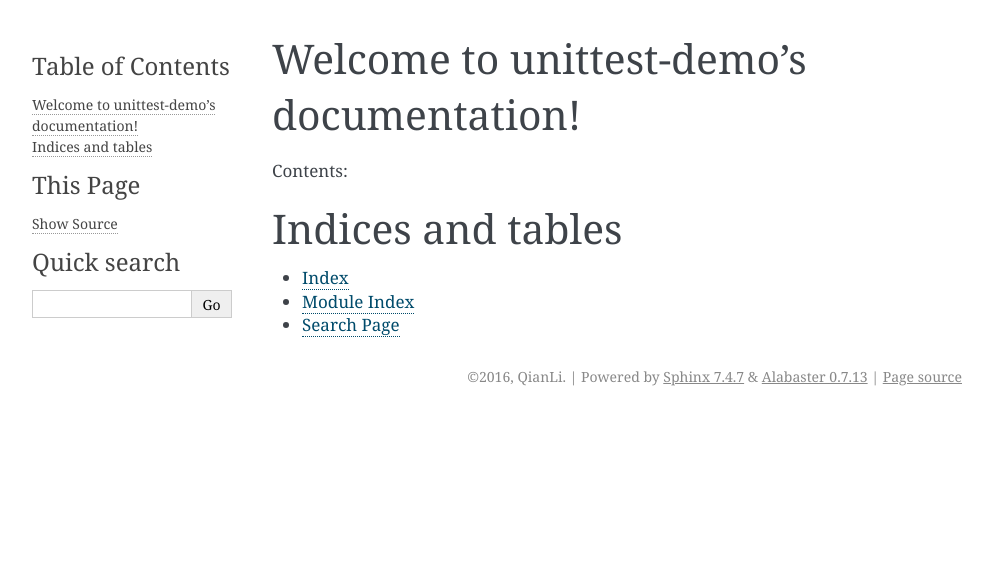
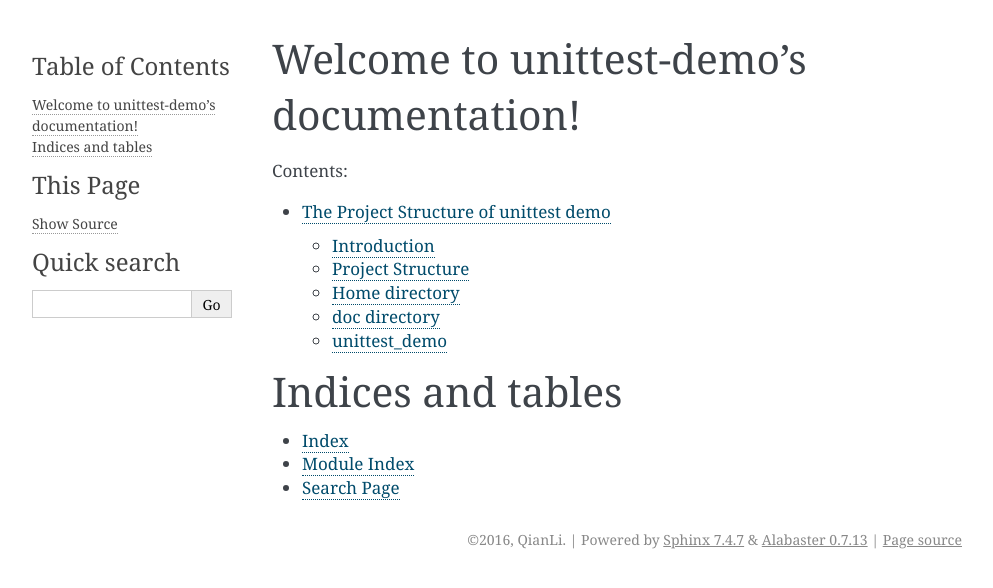
Before and after one commit to lilingli/unittest-demo, a Sphinx documentation site: the page built from doc/source/index.rst, in a window 1280 px wide. Shown: the top 588 px of the page, without its empty margins (148-1141 px from the left). Built offline with Sphinx 7.4.7, drawn with Linux system fonts in a browser that asks for light colours; some of the changed lines change nothing that is shown.

Commit message:
add doc about project structure

```diff
--- a/doc/source/index.rst
+++ b/doc/source/index.rst
@@ -11,6 +11,8 @@ Contents:
 .. toctree::
    :maxdepth: 2
 
+   project_setup
+
 
 
 Indices and tables
--- /dev/null
+++ b/doc/source/project_setup.rst
@@ -0,0 +1,96 @@
+======================================
+The Project Structure of unittest demo
+======================================
+
+Introduction
+============
+
+This document describes the structure of this project, and the steps to setup
+the structure.
+
+2 documents are referred to setup the project structure:
+
+- `Structuring Your Project
+  <http://docs.python-guide.org/en/latest/writing/structure/>`_
+- `Python Packaging User Guide <https://packaging.python.org/>`_
+
+Project Structure
+=================
+
+The project contains the following directories:
+
+- Home directory
+- ``doc``
+- ``unittest_demo``
+
+Then those directories will be described in details.
+
+Home directory
+==============
+
+Home directory names unittest-demo as the project name, and contains everything
+belonging to the project. It is also the top directory of the git respository.
+
+Beside the 1st level diretories, home directory contains the following resources
+shared across the whole project:
+
+- ``.gitignore``:
+    The file contains the file or directory patterns which should not be added
+    into the git repository, such as temporary files, generated files, local
+    environment configuration files, etc.
+
+- ``LICENSE``:
+    The license information of the project.
+
+- ``README.rst``:
+    The brief introduction of the project.
+
+doc directory
+=============
+
+This directory contains the project documentation resources following
+Sphinx_ approach.
+
+The structure and the configuration and script files are generated with Sphinx
+tool within ``doc`` directory ::
+
+  sphinx-quickstart
+
+The Sphinx guidance can be found in `Sphinx Tutorial
+<http://www.sphinx-doc.org/en/stable/tutorial.html>`_.
+
+The ``doc`` directory contains the following resources
+
+- ``source``:
+    This directory contains the documentation resource files, in
+    `reStructuredTest <http://docutils.sourceforge.net/rst.html>`_ format. All
+    of the project documents should be added into this directory or its
+    subdirectories.
+- ``build``:
+    The Sphinx_ output documents generated from the rst files within
+    ``doc/source`` directory are stored in ``build`` directory.
+    This directory and its content is generated with ``make`` command in Lunix
+    or ``make.bat`` in Windows within ``doc`` directory, and ignored by Git.
+- ``Makefile``:
+    The build script in Linux to call Sphinx_ to generate output documents from
+    rst resource files within ``doc/source`` directory.
+- ``make.bat``:
+    The ``Makefile`` used for Windows platform. When the document generation
+    process is changed, the both 2 scripts should be changed.
+
+unittest_demo
+=============
+
+This directory contains the top module of the project source code. The code to
+be tested by the demo unit test is stored in this directory the same as the
+normal projects.
+
+The unit test source code is contained within the ``unittest_demo/test``
+subdirectory. Actually it is not a good practise as it is tricky to separate the
+system code from the test code. Ideally, the test code should not be deployed or
+installed with the system code, so it would be better to have 2 ditectories
+at the same level and contain system code and unit test code separately.
+However, it looks like it is the common approache to store the 2 parts of the
+code together, so this approache is still followed here.
+
+.. _Sphinx: http://www.sphinx-doc.org/en/stable
```
